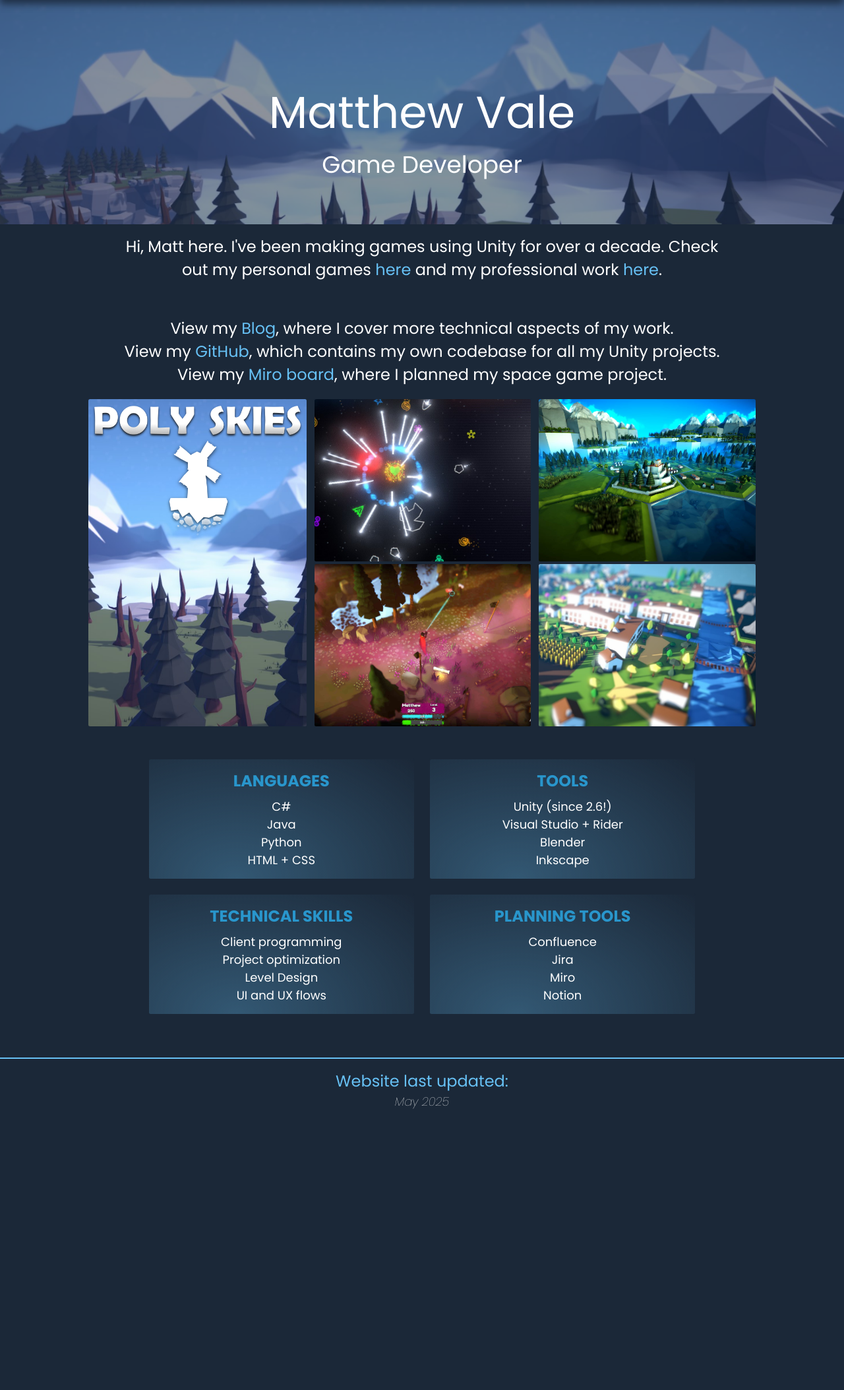
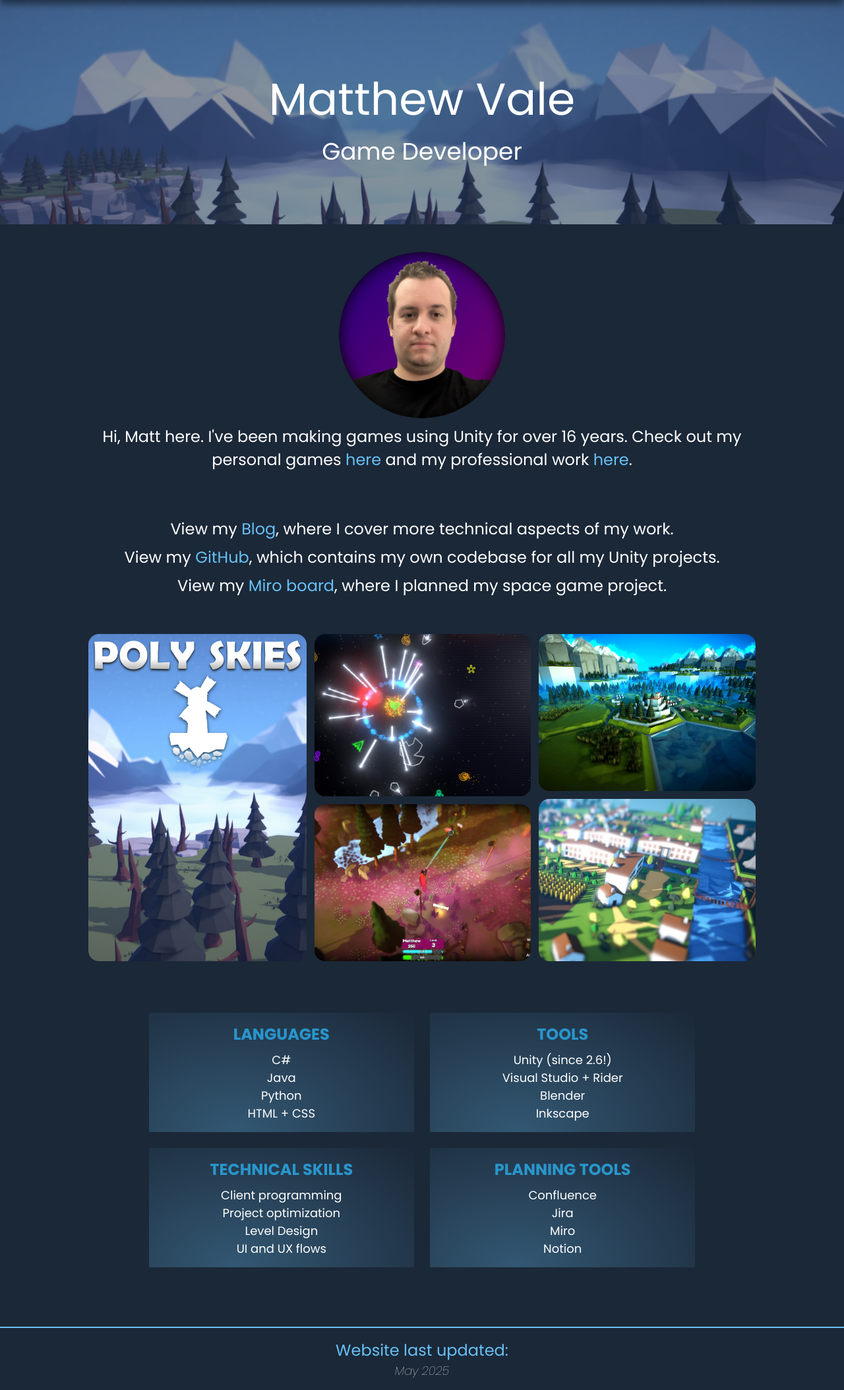
Before and after one commit to matthewvale/matthewvale-portfolio, a PHP site: page / in a window 1280 px wide. Shown: the part 60-2167 px from the top of the page at 66% size. Before the commit the page ends 1741 px from the top, so only its background shows below. Run offline with PHP 8.4, Linux system fonts and the light colour scheme; some web fonts are replaced.

Commit message:
Updated profile pic and css

```diff
--- a/css/styles.css
+++ b/css/styles.css
@@ -186,9 +186,15 @@ nav img {
     opacity: 50%;
 }
 .box-promo-textarea {
+    display: flex;
+    flex-direction: column;
     position: absolute;
+    justify-content: center;
+    margin: 0 auto;
+    padding-left: 64px;
+    padding-right: 64px;
     width: 100%;
-    top: 45%;
+    top: 40%;
 }
 /*#endregion*/
 
@@ -200,13 +206,13 @@ nav img {
     width: 100%;
     max-width: 1080px;
     margin: 0 auto;
-    padding: 0 32px 0 32px;
+    gap: 28px;
+    padding: 24px 32px 24px 32px;
 }
 
 .centered-text p {
     font-size: 24px;
-    margin-left: 5%;
-    margin-right: 5%;
+    margin: 8px;
     text-align: center;
 }
 
@@ -222,6 +228,7 @@ nav img {
     flex-direction: row;
     gap: 8px;
     justify-content: space-between;
+    align-items: stretch;
     position: relative;
     width: 100%;
     height: 500px;
@@ -230,7 +237,7 @@ nav img {
 }
 .homepage-game-promo img {
     height: 100%;
-    border-radius: 0.25em;
+    border-radius: 1em;
     object-fit: cover;
     object-position: 50% 50%;
     border: 2px solid #1B2838;
@@ -243,12 +250,15 @@ nav img {
 .homepage-game {
     display: flex;
     flex-direction: column;
-    width: 70%;
+    gap: 8px;
+    width: 100%;
+    height: 100%;
+    justify-content: center;
 }
 .homepage-game img {
     width: 100%;
     height: 50%;
-    border-radius: 0.25em;
+    border-radius: 1em;
     object-fit: cover;
     object-position: 50% 50%;
     border: 2px solid #1B2838;
@@ -342,6 +352,25 @@ releasedate {
 }
 /*#endregion*/
 
+/*#region ----- Profile Pictures */
+.profile-picture {
+    display: flex;
+    justify-content: center;
+    margin: 0 auto;
+    width: 256px;
+    height: 256px;
+    border-radius: 50%;
+    border: 2px solid #1B2838;
+    transition: all 0.25s ease-in-out;
+}
+
+.profile-picture:hover {
+    cursor: pointer;
+    border-radius: 50%;
+    border: 2px solid #67C1F5;
+}
+/*#endregion*/
+
 /*#region ----- Media Queries */
 @media screen and (max-width: 768px){
     .main-nav{
@@ -384,14 +413,15 @@ releasedate {
 
 reviewer {
     font-size: 20px;
-    color: #FFD966;
+    color: #67C1F5;
     margin: 0 auto;
 }
 
 position {
     font-size: 17px;
+    font-weight: bold;
     font-style: italic;
-    color: #FFD966;
+    color: #67C1F5;
 }
 /*#endregion*/
 
--- a/feedback.php
+++ b/feedback.php
@@ -9,7 +9,7 @@
         <img src="res\images\promos\promo_banner.jpg">
             <div class="box-promo-textarea">
                 <h1>Testimonials</h1>
-                <h2>Here's what people have to say about me and my work</h2>
+                <h2>Here's what people say</h2>
             </div>
         </div>
         <!-- MAIN CONTENT -->
--- a/index.php
+++ b/index.php
@@ -15,7 +15,8 @@
         <!-- MAIN CONTENT -->
         <div class="page-content-container">
             <div class="centered-text">
-                <p>Hi, Matt here. I've been making games using Unity for over a decade.
+                <img class="profile-picture" src="res\images\me\me_circle_gradient.png" alt="you found me!">
+                <p>Hi, Matt here. I've been making games using Unity for over 16 years.
                 Check out my personal games <a href="personal-games.php">here</a>
                 and my professional work <a href="professional-games.php">here</a>.</p>
                 <br></br>
--- a/php/head.php
+++ b/php/head.php
@@ -8,6 +8,6 @@
     <meta name="viewport" content="width=device-width, initial-scale=1.0">
     <title>Matthew Vale | Game Developer</title>
     <meta name="description" content="Creating interactive experiences via the means of games."/>
-    <link rel="icon" href="res\images\me\me_circle_512.png">
+    <link rel="icon" href="res\images\me\me_circle_gradient.png">
     <link rel="stylesheet" href="css/styles.css">
 </head>
--- a/who-am-i.php
+++ b/who-am-i.php
@@ -16,7 +16,7 @@
         <div class="page-content-container">
             <div class="centered-text">
                 <p>Don't worry, I didn't hit my head... I'm Matthew, professional game developer since 2022 and solo indie developer since 2009.</p>
-                <p>That's 15 years of looking at the Unity Editor...</p>
+                <p>That's 16+ years of looking at the Unity Editor...</p>
                 <p>In my personal development blog, I track my game dev journey and write technical blog posts, I really recommend you take a look!</p>
                 <p><a href="https://matthewvaleblog.wordpress.com/" target="_blank">Visit my development blog here</a></p>
                 <br></br>
```
Also changed, not shown: res/images/me/me_circle_512.png (deleted), res/images/me/me_circle_gradient.png (added).
